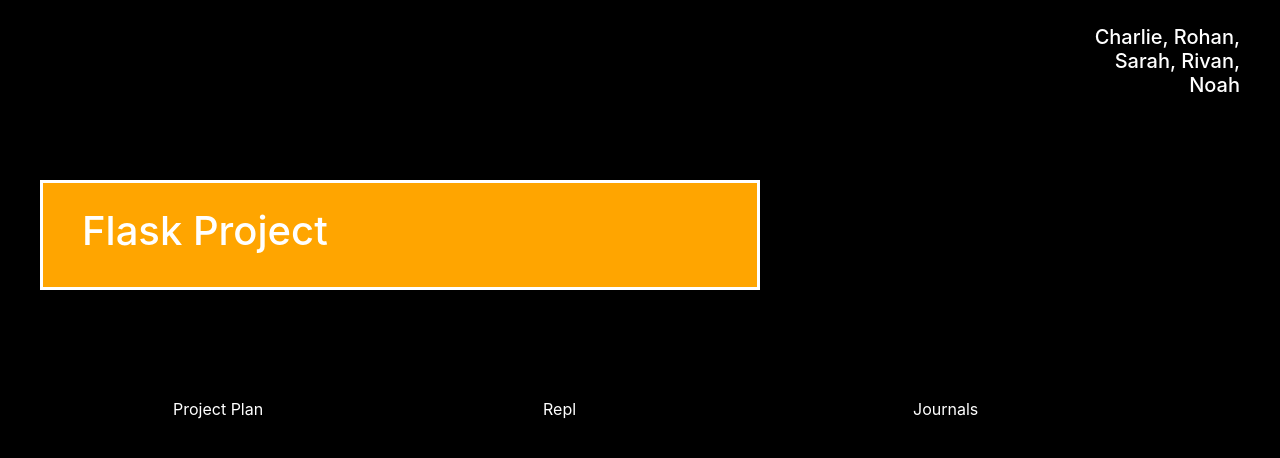
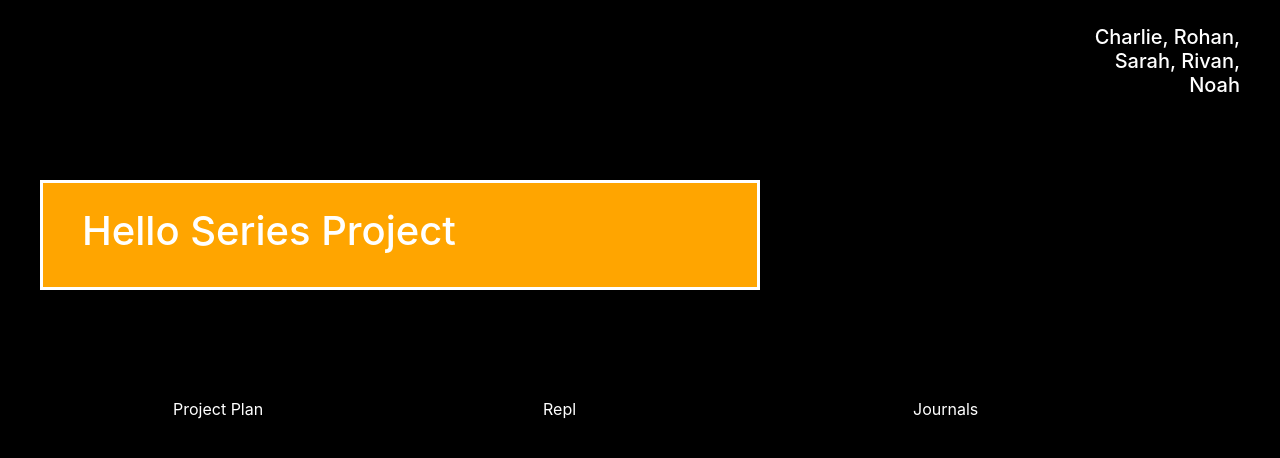
Before and after one commit to NoahPidding/Portfolioflask, a Flask app: page /hello/ in a window 1280 px wide. Shown: the part 56-514 px from the top of the page. Run offline with Flask 2, Linux system fonts and the light colour scheme; some libraries are stand-ins or nearby versions.

Commit message:
Update hello.html

```diff
--- a/templates/hello.html
+++ b/templates/hello.html
@@ -1,25 +1,25 @@
 {% extends "base.html" %}
 
 {% block head %}
-  <title>{{name}} | Flask </title>
+  <title>{{name}} | Hello </title>
 {% endblock %}
+
 
 {% block style %}
 <div style="background-color:black;padding:2%;">
 		<div style="background-color:orange;border:3px solid white;color:white;width:60%;padding:2%; margin-bottom: 100px;">
 {% endblock %}
 
-<!-- Project Information -->
+<!-- Project Information  -->
 {% block title %}
-  <h1>Flask Project</h1>
+  <h1>Hello Series Project</h1>
 {% endblock %}
 
 {% block link1 %}
-  <a style="color:white"
-  href="https://docs.google.com/document/d/1IbB0bGAwiSk8j68Wcs0m1TMWh8LOb2xa7dvgEmebQjc/edit" class="btn">Project Plan</a>
+  <a style="color:white;" href="https://docs.google.com/document/d/1fl0xDhyVlljBU_9vBKrwyA1KdtyL13fyFEHq5LzqP-A/edit?usp=sharing" class="btn">Project Plan</a>
 {% endblock %}
 {% block link2 %}
-  <a style="color:white" href="https://repl.it/@charliezhu1/Projectexploring#main.py" class="btn">Repl</a>
+  <a style="color:white" href="https://repl.it/@charliezhu1/Hangman#README.md" class="btn">Repl</a>
 {% endblock %}
 {% block link3 %}
   <a style="color:white" href="https://docs.google.com/document/d/1fioQivtuh1K1jUl7TWyhOu3eaMYt7DtLRx1GFxRu-Xw/edit?usp=sharing" class="btn">Journals</a>
```
